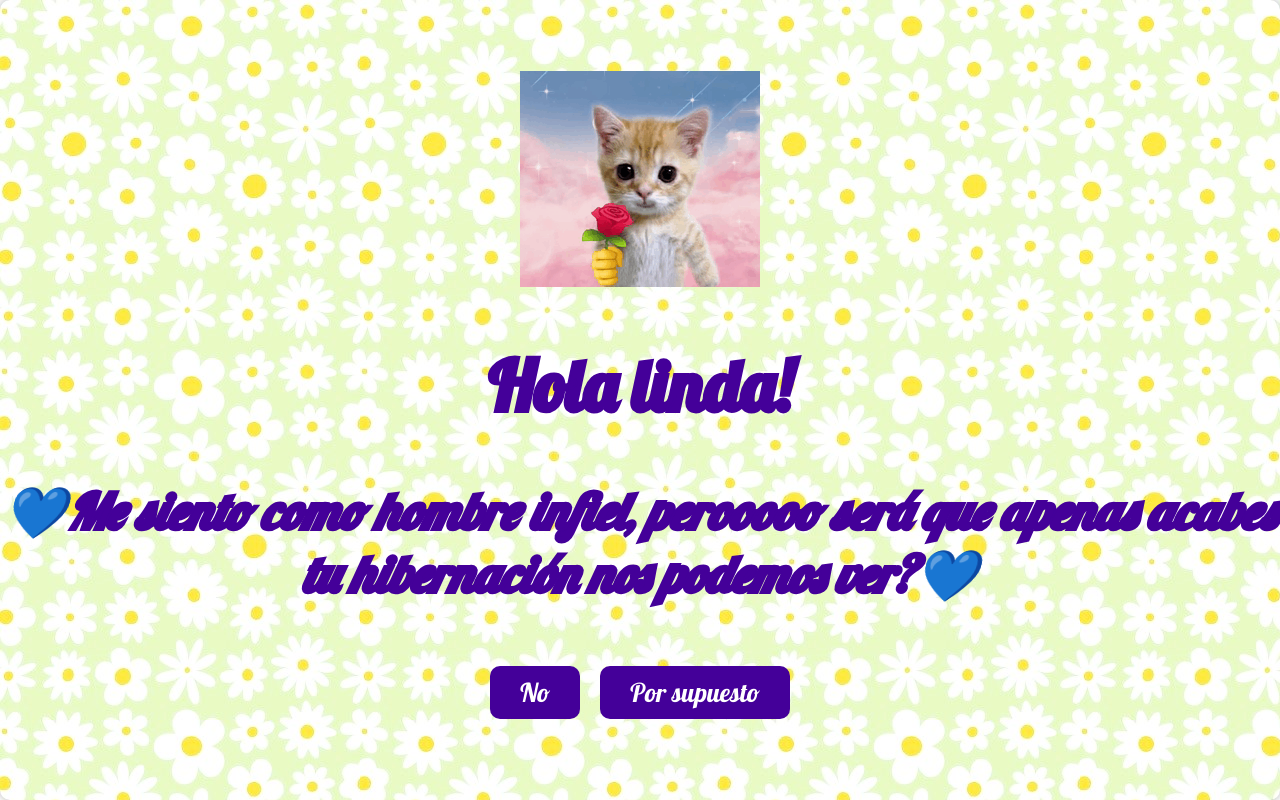
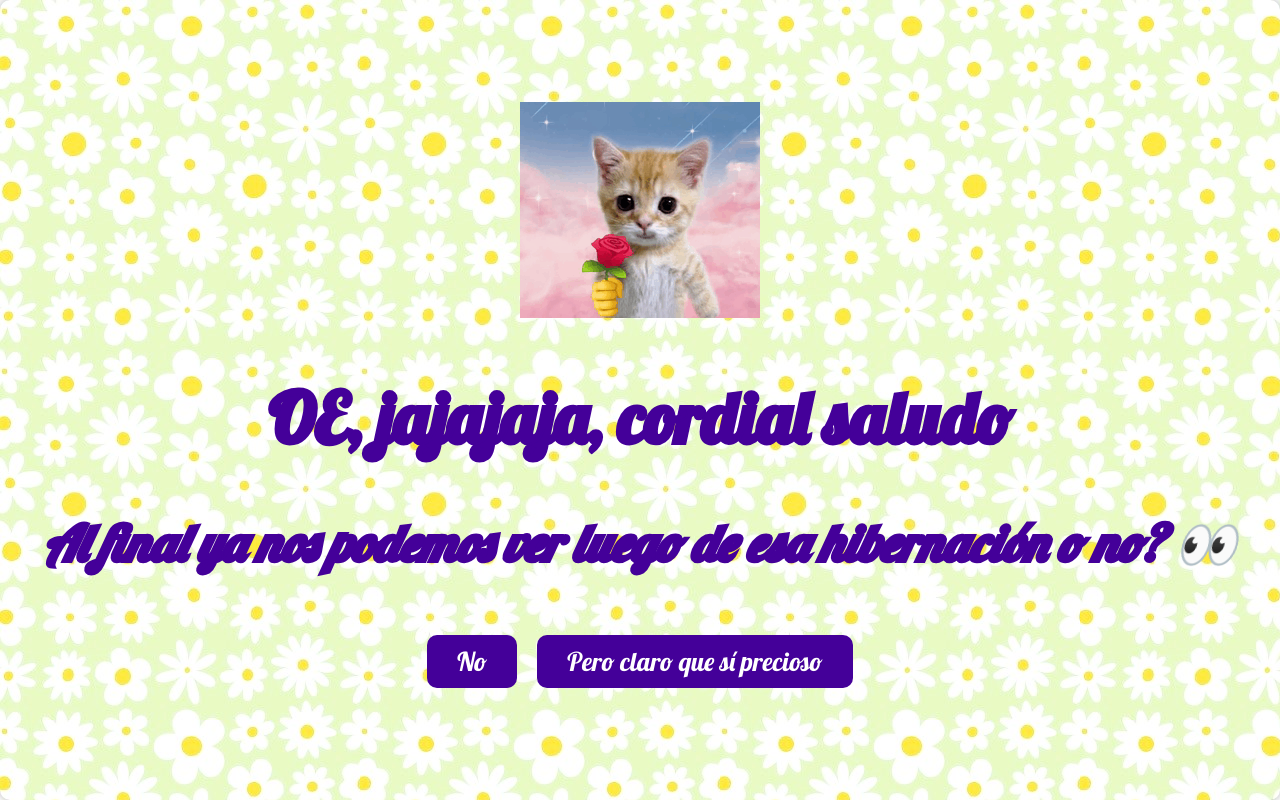
Before and after one commit to Zuleto1231/recuperacionRelacion, a plain HTML site: page index.html in a window 1280 px wide. Drawn offline with Linux system fonts and the light colour scheme.

Commit message:
otro  commit

```diff
--- a/index.html
+++ b/index.html
@@ -15,12 +15,11 @@
     <div class="container">
         <div class="Mainprompt">
             <img class="image" src="images/catflower.jpg"></img>
-            <h1 class="hh" id="name">Hola linda!</h1>
-            <p class="pp" id="question">💙Me siento como hombre infiel, perooooo
-                será que apenas acabes tu hibernación nos podemos ver?💙</p>
+            <h1 class="hh" id="name">OE, jajajaja, cordial saludo</h1>
+            <p class="pp" id="question">Al final ya nos podemos ver luego de esa hibernación o no? 👀</p>
             <div class="buttons">
                 <button id="no-button" onclick="showMessage('No')">No</button>
-                <button onclick="showMessage('Yes')" id="yesButton">Por supuesto</button>
+                <button onclick="showMessage('Yes')" id="yesButton">Pero claro que sí precioso</button>
             </div>
             <div id="youtube-player-container">
                 <div id="youtube-player"></div>
```
